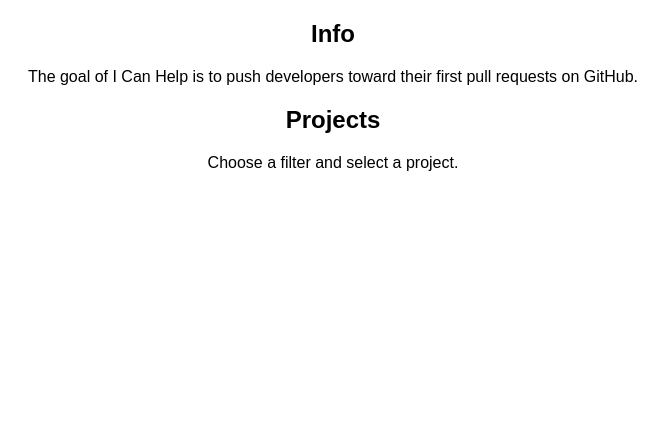
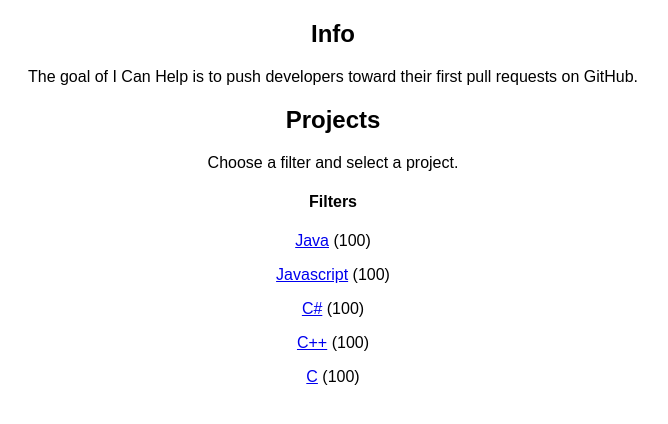
Before and after one commit to LeePresswood/reactpokedex, a React (Create React App) app: page / in a window 1280 px wide. Shown: the top 424 px of the page, without its empty margins (307-975 px from the left). Built offline with nearby package versions, Linux system fonts and the light colour scheme.

Commit message:
Added list of filter links.

```diff
--- /dev/null
+++ b/src/components/filterbox/FilterBox.js
@@ -0,0 +1,19 @@
+import React, {Component} from "react";
+// import './App.css';
+
+class FilterBox extends Component {
+    render(){
+        return (
+            <div className="FilterBox">
+                <h4>Filters</h4>
+                <p><a href="#">Java</a> (100)</p>
+                <p><a href="#">Javascript</a> (100)</p>
+                <p><a href="#">C#</a> (100)</p>
+                <p><a href="#">C++</a> (100)</p>
+                <p><a href="#">C</a> (100)</p>
+            </div>
+        );
+    }
+}
+
+export default FilterBox;
--- a/src/components/projectsection/ProjectSection.js
+++ b/src/components/projectsection/ProjectSection.js
@@ -1,4 +1,5 @@
 import React, {Component} from "react";
+import FilterBox from "../filterbox/FilterBox";
 // import './App.css';
 
 class ProjectSection extends Component {
@@ -7,7 +8,7 @@
             <div className="ProjectSection">
                 <h2>Projects</h2>
                 <p>Choose a filter and select a project.</p>
-
+                <FilterBox/>
             </div>
         );
     }
```
